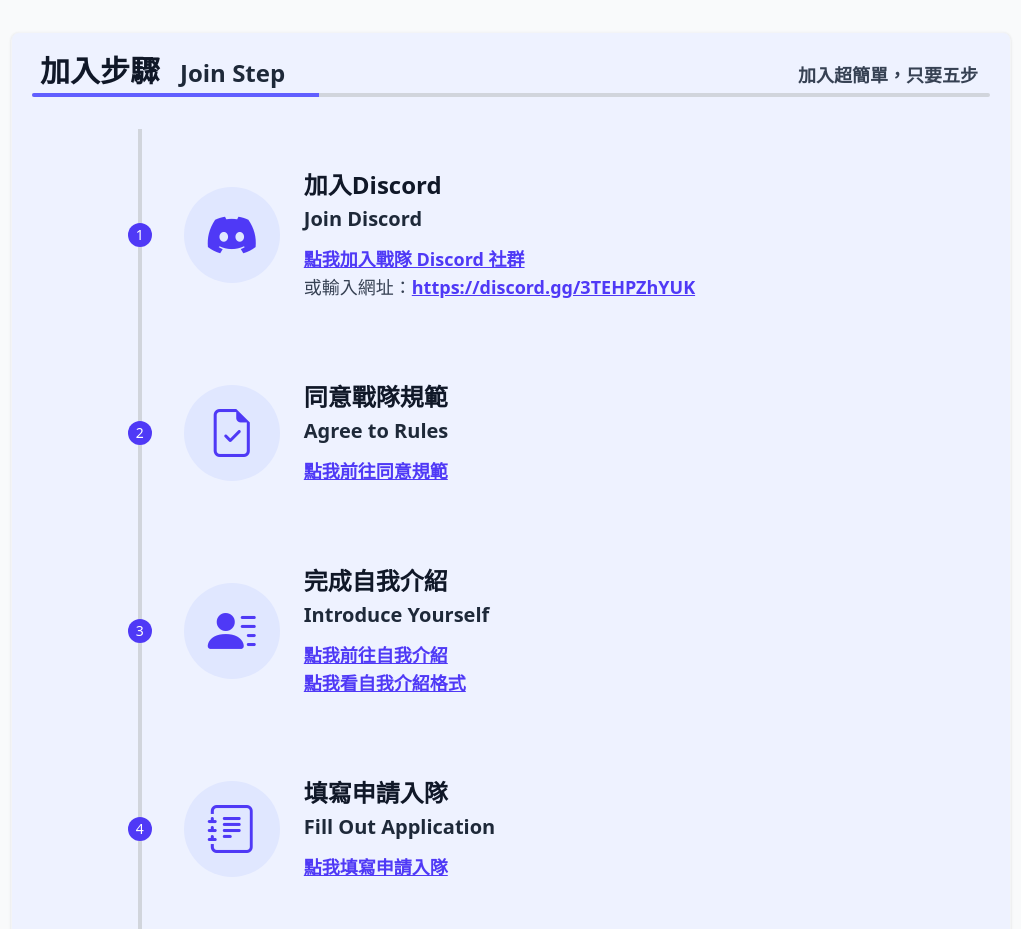
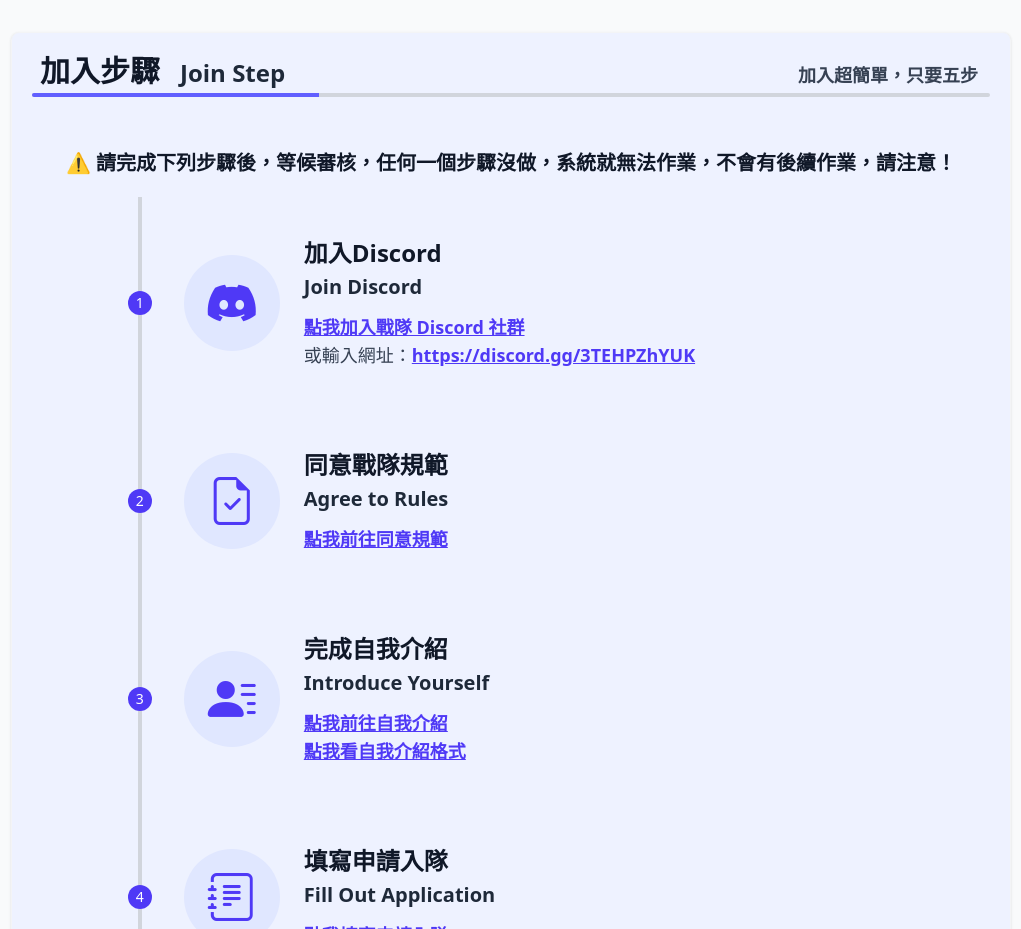
Before and after one commit to chengchuanho1105/xiangquan, a Vue app: page /crazyclown in a window 1280 px wide. Shown: the part 820-1749 px from the top of the page, without its empty margins (129-1150 px from the left). Built offline with nearby package versions, Linux system fonts and the light colour scheme.

Commit message:
crazyclown首頁新增警語:請完成下列步驟後，等候審核，任何一個步驟沒做，系統就無法作業，不會有後續作業，請注意！

```diff
--- a/src/components/Footer.vue
+++ b/src/components/Footer.vue
@@ -1,6 +1,5 @@
 <script setup lang="ts">
 import { defineOptions } from 'vue'
-import type { CompanyProfile } from '@/types/companyProfile'
 
 defineOptions({ name: 'AppFooter' })
 
@@ -67,12 +66,6 @@
                     <div class="w-35 h-full bg-indigo-500 dark:bg-indigo-600"></div>
                 </div>
                 <div class="grid grid-cols-3 px-5">
-                    <div v-for="link in NavigationBarMenuLinks" :key="link.path" class="my-1">
-                        <router-link :to="link.path"
-                            class="hover:underline hover:text-indigo-600 dark:hover:text-indigo-400">
-                            {{ link.name }}
-                        </router-link>
-                    </div>
                 </div>
             </div>
 
--- a/src/views/crazyclown/HomeView.vue
+++ b/src/views/crazyclown/HomeView.vue
@@ -72,6 +72,9 @@
 
     <SectionDefStyle id="home-joinStep" mainTitle="加入步驟" subTitle="Join Step" slogan="加入超簡單，只要五步">
       <div class="p-5">
+        <div class="py-5 text-center">
+          <p class="text-xl font-bold ">⚠️ 請完成下列步驟後，等候審核，任何一個步驟沒做，系統就無法作業，不會有後續作業，請注意！</p>
+        </div>
         <TimeLine index="1" mainTitle="加入Discord" subTitle="Join Discord"
           description='<a href="https://discord.gg/3TEHPZhYUK" target="_blank" class="text-indigo-600 dark:text-indigo-400 underline"><strong>點我加入戰隊 Discord 社群</strong></a><br>或輸入網址：<a href="https://discord.gg/3TEHPZhYUK" target="_blank" class="text-indigo-600 dark:text-indigo-400 underline"><strong>https://discord.gg/3TEHPZhYUK</strong></a>'>
           <template #icon>
```
